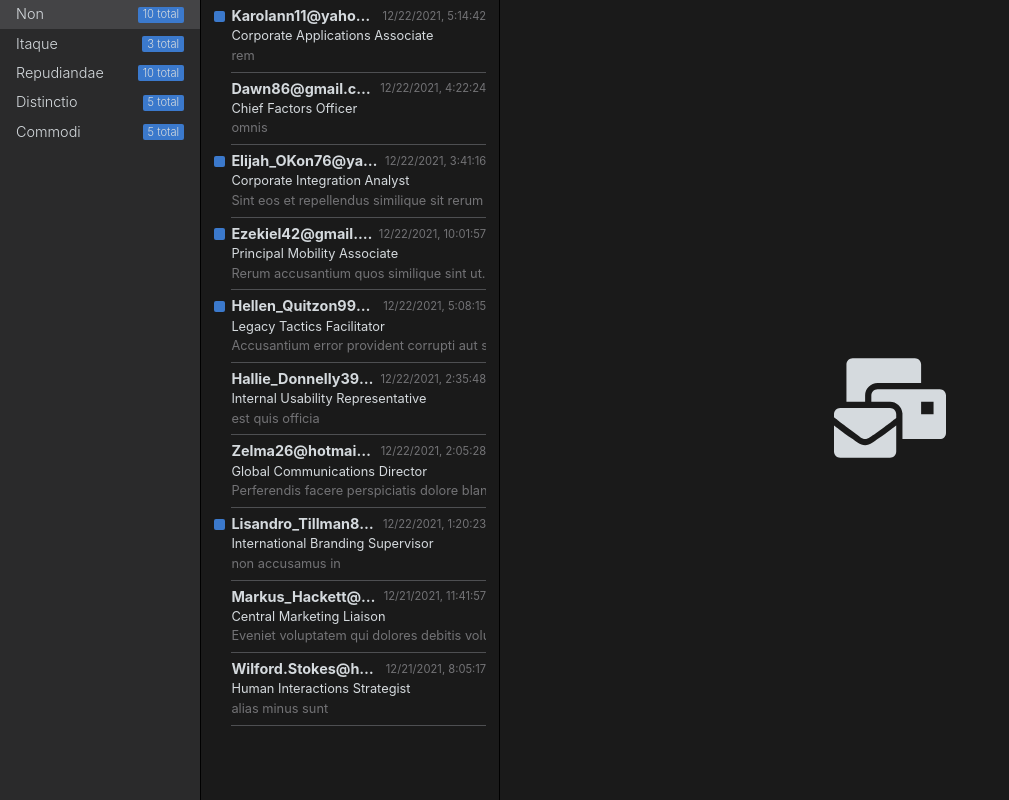
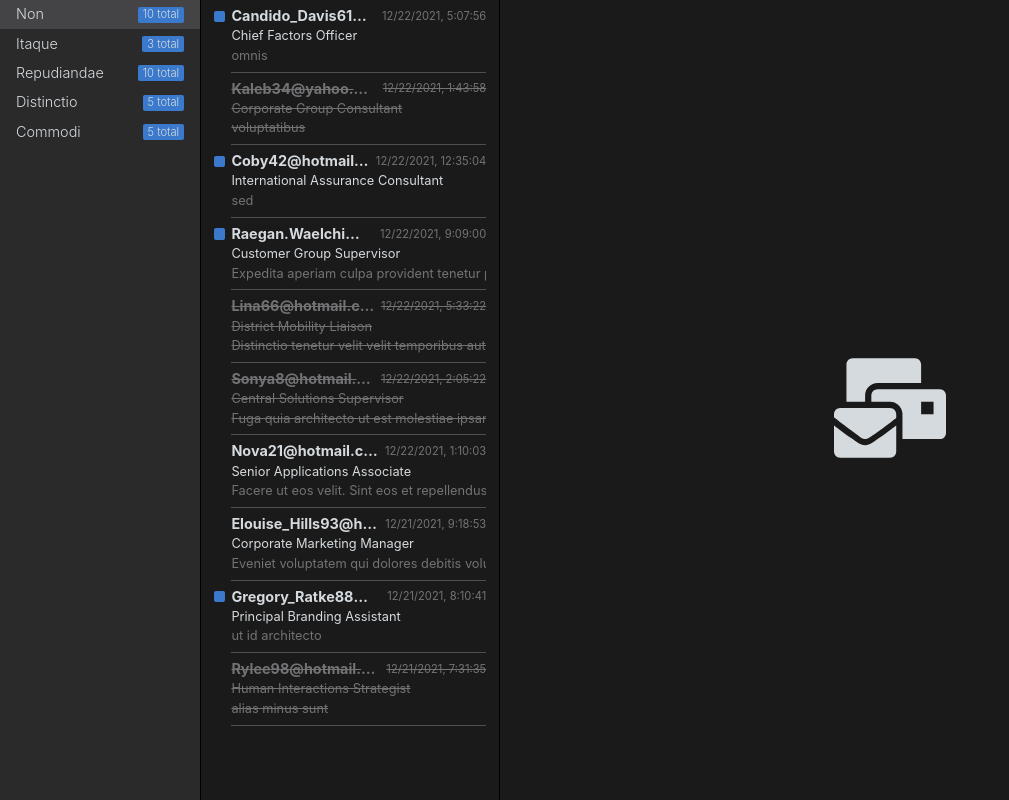
Before and after one commit to oknesar/FrontEnd-WebSpark-Task, a React (Create React App) app: page / in a window 1280 px wide. Shown: the whole page, without its empty margins (0-1009 px from the left). Built offline with nearby package versions, Linux system fonts and the light colour scheme.

Commit message:
chore: style deleted email

```diff
--- a/src/components/ui/EmailCard/index.tsx
+++ b/src/components/ui/EmailCard/index.tsx
@@ -6,6 +6,7 @@ import {
   EmailCardReadIndicator,
   EmailCardSubject,
 } from 'components/ui/EmailCard/styled'
+import cn from 'helpers/cn'
 
 interface EmailCardProps extends Omit<JSX.IntrinsicElements['div'], 'ref'> {
   email: EmailRecord
@@ -14,7 +15,13 @@ interface EmailCardProps extends Omit<JSX.IntrinsicElements['div'], 'ref'> {
 
 export default function EmailCard({ email, isActive, ...divProps }: EmailCardProps) {
   return (
-    <EmailCardContainer className={isActive ? 'active' : undefined} {...divProps}>
+    <EmailCardContainer
+      className={cn({
+        active: isActive,
+        deleted: email.isDeleted,
+      })}
+      {...divProps}
+    >
       <EmailCardReadIndicator isRead={email.isRead} />
       <EmailCardFrom>{email.from}</EmailCardFrom>
       <EmailCardDate>{email.date.toLocaleString().slice(0, -3)}</EmailCardDate>
--- a/src/components/ui/EmailCard/styled.ts
+++ b/src/components/ui/EmailCard/styled.ts
@@ -67,4 +67,9 @@ export const EmailCardContainer = styled.div`
       color: ${({ theme }) => theme.colors.text};
     }
   }
+
+  &.deleted {
+    text-decoration: line-through;
+    color: ${({ theme }) => theme.colors.textSecondary};
+  }
 `
--- /dev/null
+++ b/src/helpers/cn.ts
@@ -0,0 +1,11 @@
+export default function cn(...conditions: Array<string | Record<string, any>>) {
+  const className = []
+  for (const condition of conditions) {
+    if (typeof condition === 'string') className.push(condition)
+    else
+      for (const name in condition) {
+        if (condition[name]) className.push(name)
+      }
+  }
+  return className.join(' ')
+}
--- a/src/helpers/fakes/email.ts
+++ b/src/helpers/fakes/email.ts
@@ -3,14 +3,15 @@ import { v4 as uuid } from 'uuid'
 
 export function fakeEmail(): RawEmailRecord {
   const content = lorem.text()
+  const isRead = datatype.boolean()
   return {
     id: uuid(),
     content,
     contentPreview: content.slice(0, 120),
     date: date.recent().toISOString(),
     from: internet.email(),
-    isDeleted: datatype.boolean(),
-    isRead: datatype.boolean(),
+    isRead,
+    isDeleted: isRead && datatype.boolean(),
     subject: name.title(),
   }
 }
```
